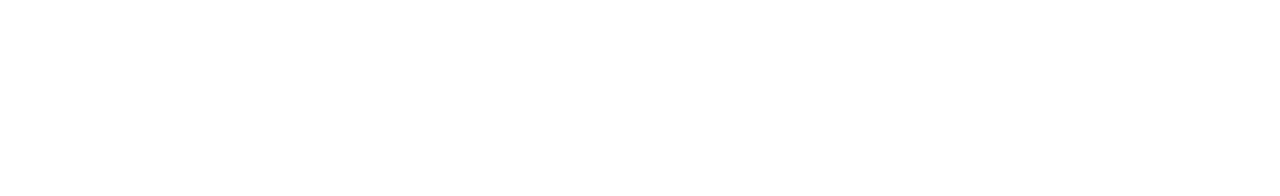
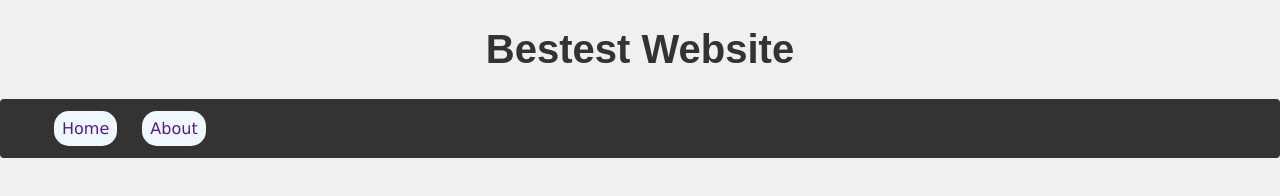
Before and after one commit to kabyanpathak/Bestest-website, a plain HTML site: page Bestest_website/index.html in a window 1280 px wide. Drawn offline with Linux system fonts and the light colour scheme.

Commit message:
created css file and added home page

```diff
--- a/Bestest_website/index.html
+++ b/Bestest_website/index.html
@@ -1,10 +1,32 @@
 <!DOCTYPE HTML>
 <html>
 
-<head>
-</head>
+    <head>
+        <title>Bestest Website</title>
+        <link rel="stylesheet" type="text/css" href="style.css">
 
-<body>
-</body>
+        <link rel="icon" type="image/icon" href="refToImage">
+    </head>
+
+    <body>
+
+        <header>
+            <h1 class="title">Bestest Website</h1>
+            <nav>
+                <ul>
+                    <li><a href="" id="no-underline">Home</a></li>
+                    <li><a href="" id="no-underline">About</a></li>
+                </ul>
+        </header>
+
+        <main>
+
+        </main>
+
+        <footer>
+
+        </footer>
+
+    </body>
 
 </html>
--- /dev/null
+++ b/Bestest_website/style.css
@@ -0,0 +1,46 @@
+body
+{
+    background-color: #f0f0f0;
+    font-family: sans-serif, 'Lucida Sans Regular', 'Lucida Grande', 'Lucida Sans Unicode', Verdana;
+    margin: 0;
+    padding: 0;
+}
+#no-underline
+{
+    text-decoration: none;
+}
+.title
+{
+    font-size: 40px;
+    font-family: sans-serif, 'Lucida Sans Regular', 'Lucida Grande', 'Lucida Sans Unicode', Verdana;
+    text-align: center;
+    color: #333;
+
+}
+nav
+{
+
+    border-radius: 4px;
+    background-color: #333;
+    color: white;
+    padding: 4px;
+    text-align: left;
+    font-family:'Lucida Sans', 'Lucida Sans Regular', 'Lucida Grande', 'Lucida Sans Unicode', Verdana, sans-serif;
+}
+li
+{
+    background-color: aliceblue;
+    border-radius: 15px;
+    display: inline;
+    padding: 8px;
+    margin: 10px;
+    text-align: center;
+    transition: ease-in 0.5s;
+}
+li:hover
+{
+    background-color: #eeeeee;
+    color: white;
+    font-size: 20px;
+    transition: ease-out 0.5s;
+}
```
